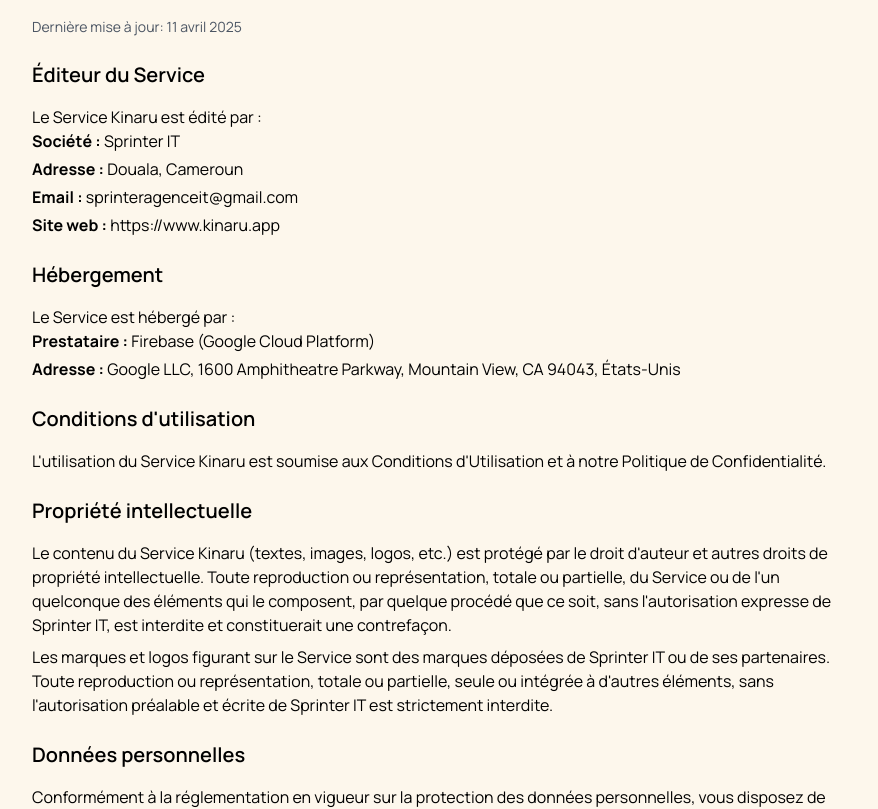
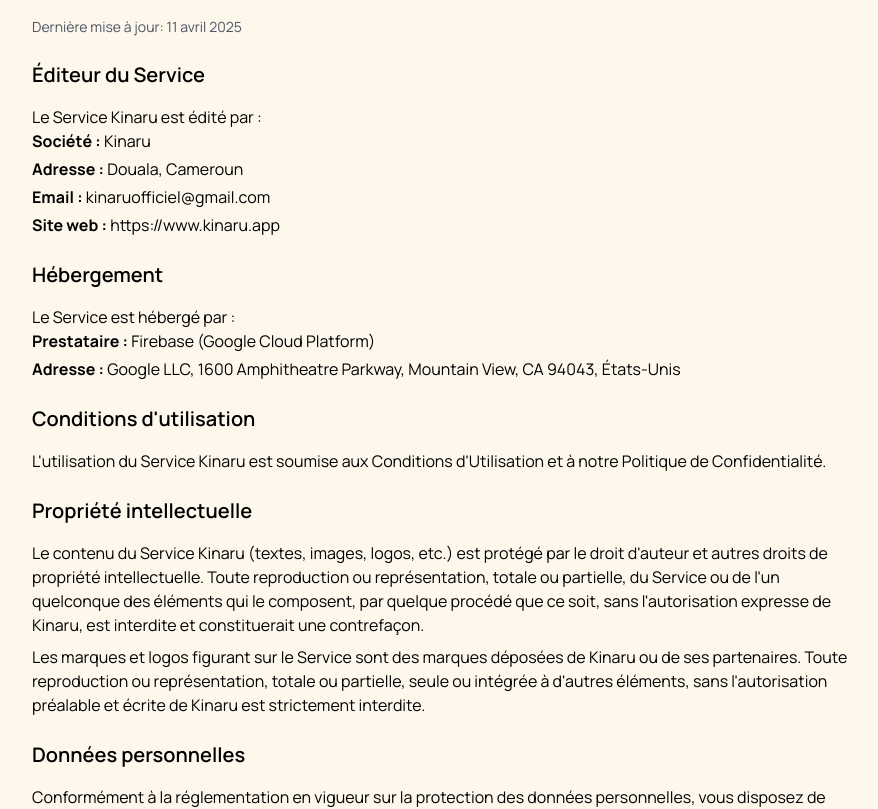
Before and after one commit to yalnguembu/kinaru-landing, a Next.js app: page /legal/notice in a window 1280 px wide. Shown: the part 340-1149 px from the top of the page, without its empty margins (192-1070 px from the left). Built offline with nearby package versions, Linux system fonts and the light colour scheme; no server answers.

Commit message:
upgrade kinaru mail

```diff
--- a/src/app/(default)/about-us/page.tsx
+++ b/src/app/(default)/about-us/page.tsx
@@ -6,7 +6,7 @@ import { getAbsoluteUrl } from "@/constants";
 export const metadata: Metadata = {
     title: 'À Propos | Kinaru - Notre Mission et Vision pour l\'Immobilier',
     description: 'Découvrez l\'histoire de Kinaru, notre mission de transformation du secteur immobilier au Cameroun et en Afrique Centrale. Rencontrez l\'équipe derrière l\'innovation.',
-    keywords: 'à propos Kinaru, histoire startup, équipe Kinaru, mission immobilier, vision Sprinter IT, innovation CEMAC, technologie immobilière Cameroun',
+    keywords: 'à propos Kinaru, histoire startup, équipe Kinaru, mission immobilier, innovation CEMAC, technologie immobilière Cameroun',
     openGraph: {
         title: 'À Propos de Kinaru - Révolutionner l\'immobilier en Afrique Centrale',
         description: 'Découvrez notre histoire, notre mission et notre équipe dévouée à transformer l\'expérience immobilière au Cameroun et dans la CEMAC.',
--- a/src/app/(default)/faq/actions.ts
+++ b/src/app/(default)/faq/actions.ts
@@ -33,7 +33,7 @@ export function fetchQuestions(): Promise<Faq[]>
         },
         {
             question: "Que faire si j'ai un problème avec un bailleur ou un locataire ?",
-            answer: "Kinaru dispose d'un système de signalement intégré. Depuis le profil concerné ou la conversation, appuyez sur « Signaler » et décrivez le problème. Notre équipe examine chaque signalement sous 48h. En cas d'urgence, vous pouvez aussi nous contacter directement par email à sprinteragenceit@gmail.com ou par téléphone au +237 681 41 86 74."
+            answer: "Kinaru dispose d'un système de signalement intégré. Depuis le profil concerné ou la conversation, appuyez sur « Signaler » et décrivez le problème. Notre équipe examine chaque signalement sous 48h. En cas d'urgence, vous pouvez aussi nous contacter directement par email à kinaruofficiel@gmail.com ou par téléphone au +237 681 41 86 74."
         },
         {
             question: "Puis-je utiliser Kinaru depuis une autre ville que Douala ?",
--- a/src/app/(default)/legal/cookies/page.tsx
+++ b/src/app/(default)/legal/cookies/page.tsx
@@ -41,7 +41,7 @@ export default function CookiesPolicyPage() {
         <section>
           <h2 className="text-2xl font-semibold mb-3">Introduction</h2>
           <p>
-            Cette politique explique comment Sprinter IT utilise les cookies et technologies similaires
+            Cette politique explique comment Kinaru utilise les cookies et technologies similaires
             dans le cadre de son application mobile Kinaru. Elle vise à vous informer sur les données
             collectées automatiquement lors de l'utilisation de notre Service et sur vos droits concernant
             ces technologies.
@@ -206,9 +206,9 @@ export default function CookiesPolicyPage() {
             n'hésitez pas à nous contacter :
           </p>
           <ul className="mt-3 space-y-2">
-            <li><strong>Email</strong> : <a href={`mailto:${CONTACT_MAIL}`} className="text-primary hover:underline">sprinteragenceit@gmail.com</a></li>
+            <li><strong>Email</strong> : <a href={`mailto:${CONTACT_MAIL}`} className="text-primary hover:underline">kinaruofficiel@gmail.com</a></li>
             <li><strong>Site web</strong> : <a href="/contact" className="text-primary hover:underline">https://www.kinaru.app/contact</a></li>
-            <li><strong>Adresse</strong> : Sprinter IT, {LOCATION}</li>
+            <li><strong>Adresse</strong> : Kinaru, {LOCATION}</li>
           </ul>
         </section>
       </div>
--- a/src/app/(default)/legal/notice/page.tsx
+++ b/src/app/(default)/legal/notice/page.tsx
@@ -43,9 +43,9 @@ export default function LegalNoticeScreen() {
           <div>
             <p>Le Service Kinaru est édité par :</p>
             <ul className="list-none space-y-1">
-              <li><strong>Société :</strong> Sprinter IT</li>
+              <li><strong>Société :</strong> Kinaru</li>
               <li><strong>Adresse :</strong> Douala, Cameroun</li>
-              <li><strong>Email :</strong> <a href={`mailto:${CONTACT_MAIL}`} className="text-blue-600">sprinteragenceit@gmail.com</a></li>
+              <li><strong>Email :</strong> <a href={`mailto:${CONTACT_MAIL}`} className="text-blue-600">kinaruofficiel@gmail.com</a></li>
               <li><strong>Site web :</strong> <a href="https://www.kinaru.app" className="text-blue-600">https://www.kinaru.app</a></li>
             </ul>
           </div>
@@ -79,12 +79,12 @@ export default function LegalNoticeScreen() {
               Le contenu du Service Kinaru (textes, images, logos, etc.) est protégé par le droit d'auteur
               et autres droits de propriété intellectuelle. Toute reproduction ou représentation, totale ou partielle,
               du Service ou de l'un quelconque des éléments qui le composent, par quelque procédé que ce soit,
-              sans l'autorisation expresse de Sprinter IT, est interdite et constituerait une contrefaçon.
+              sans l'autorisation expresse de Kinaru, est interdite et constituerait une contrefaçon.
             </p>
             <p className="mt-2">
-              Les marques et logos figurant sur le Service sont des marques déposées de Sprinter IT ou de ses partenaires.
+              Les marques et logos figurant sur le Service sont des marques déposées de Kinaru ou de ses partenaires.
               Toute reproduction ou représentation, totale ou partielle, seule ou intégrée à d'autres éléments,
-              sans l'autorisation préalable et écrite de Sprinter IT est strictement interdite.
+              sans l'autorisation préalable et écrite de Kinaru est strictement interdite.
             </p>
           </div>
         </section>
--- a/src/constants/index.ts
+++ b/src/constants/index.ts
@@ -1,5 +1,5 @@
 export const PHONE = "+237 681 41 86 74";
-export const CONTACT_MAIL = "sprinteragenceit@gmail.com";
+export const CONTACT_MAIL = "kinaruofficiel@gmail.com";
 export const LOCATION = "Douala, Cameroun";
 
 // ── Kinaru (visiteurs & locataires) ──────────────────────────────────────────
```
